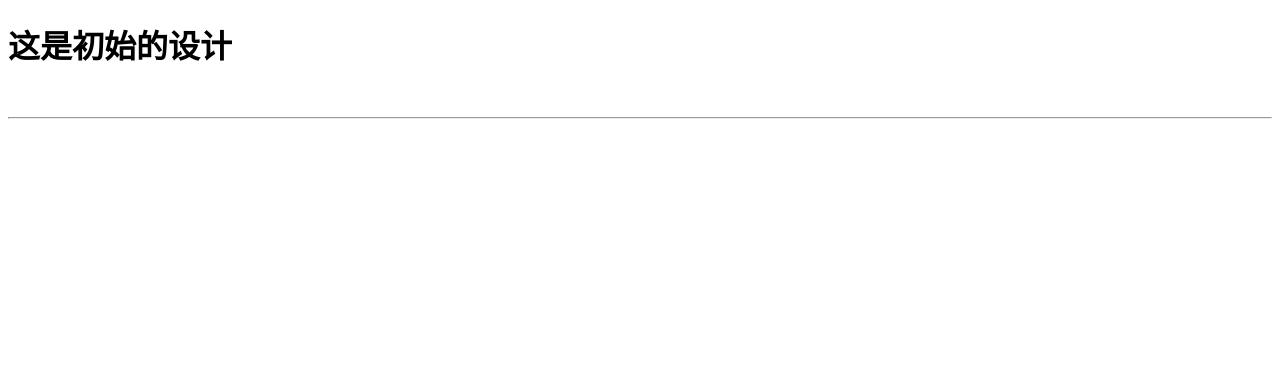
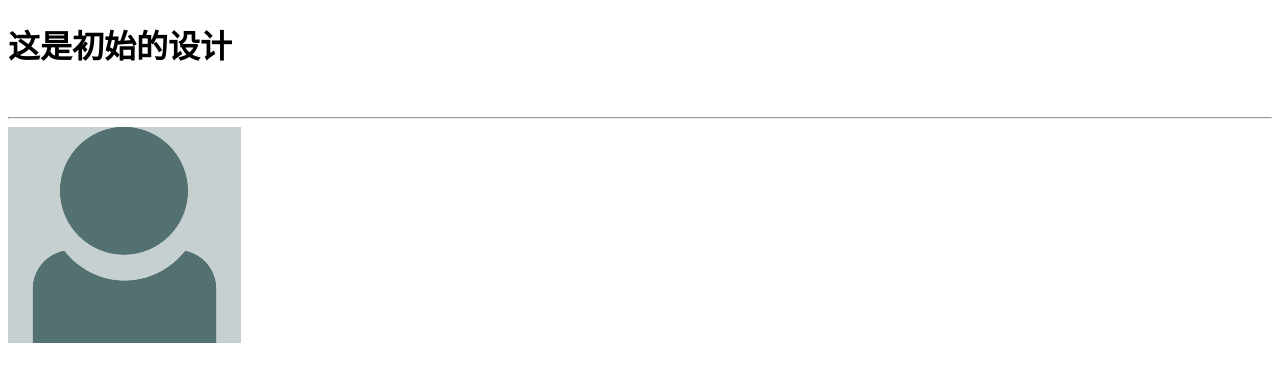
Before and after one commit to htan4/9_23_2015_hailin, a plain HTML site: page index.html in a window 1280 px wide. Drawn offline with Linux system fonts and the light colour scheme.

Commit message:
add image

```diff
--- a/index.html
+++ b/index.html
@@ -9,6 +9,7 @@
 <div id="bodyWrap">
 <h1>这是初始的设计</h1>
 <hr/>
+<img src="image/avatardefault.png">
 </div>
 </body>
 </html>
```
